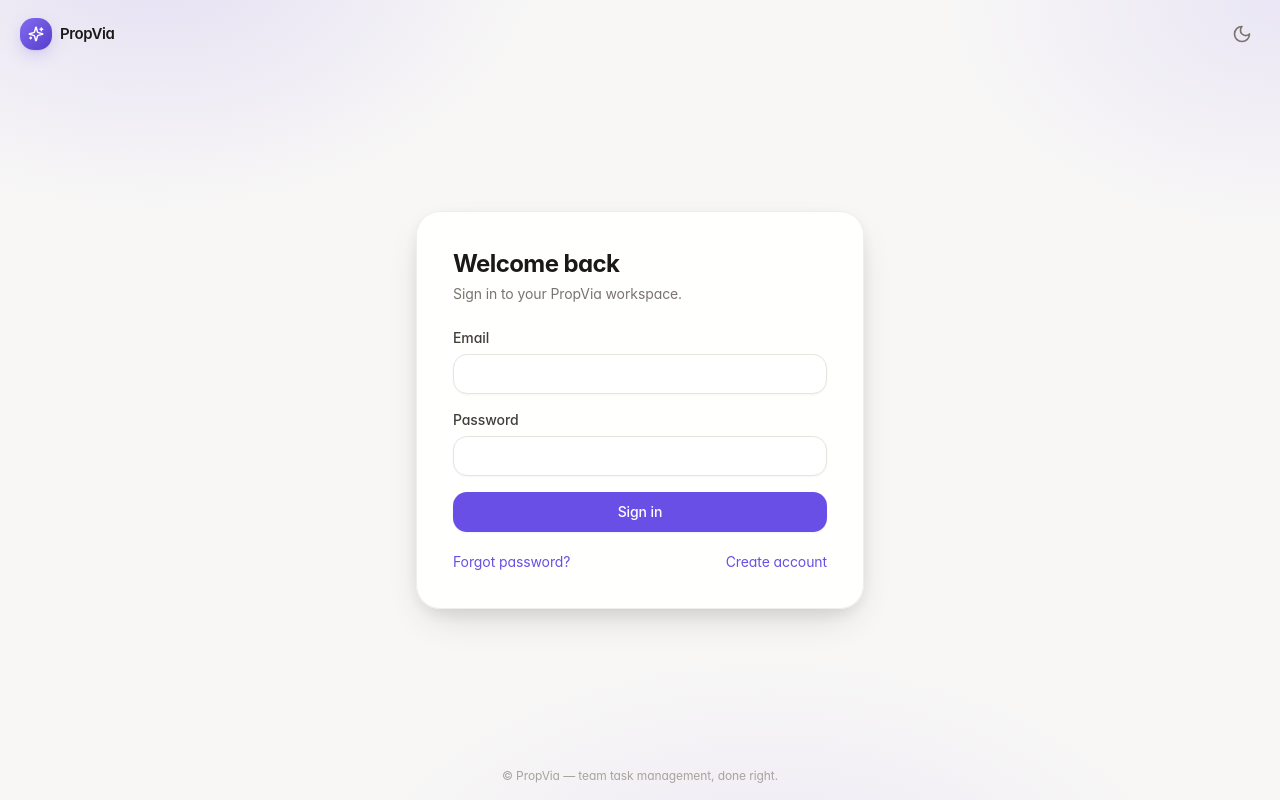
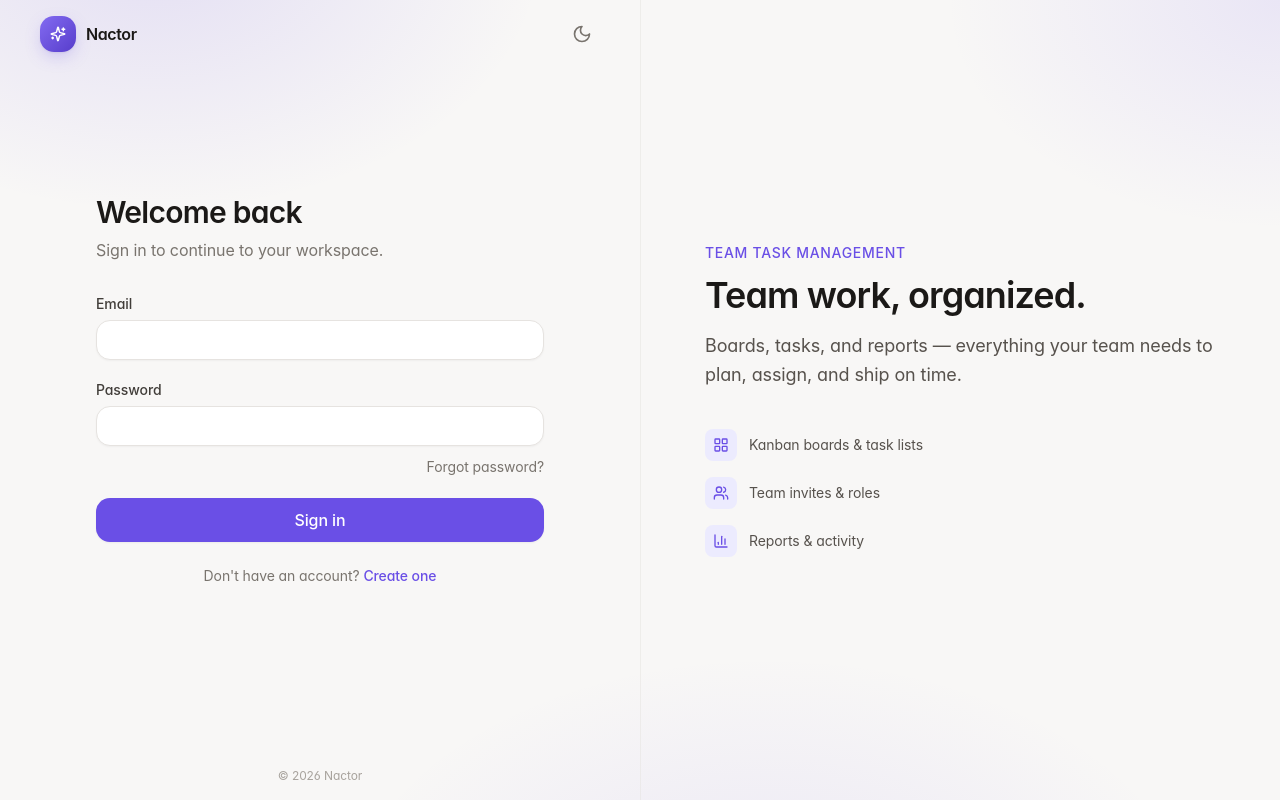
Before and after one commit to naimatmunna/task-managment-app, a React (Vite) app in the folder frontend/: page /login in a window 1280 px wide. Built offline with nearby package versions, Linux system fonts and the light colour scheme; no server answers.

Commit message:
feat: update app name and enhance meta tags for SEO and user experience

```diff
--- a/frontend/index.html
+++ b/frontend/index.html
@@ -3,7 +3,24 @@
   <head>
     <meta charset="UTF-8" />
     <meta name="viewport" content="width=device-width, initial-scale=1.0" />
-    <title>MERN Starter</title>
+    <meta
+      name="description"
+      content="%VITE_APP_NAME% helps teams plan, assign, and track work with boards, tasks, and reports — all in one workspace."
+    />
+    <meta name="theme-color" content="#6a4fe6" />
+    <meta property="og:type" content="website" />
+    <meta property="og:title" content="%VITE_APP_NAME% — Team task management" />
+    <meta
+      property="og:description"
+      content="Plan, assign, and track team work with boards, tasks, and real-time collaboration."
+    />
+    <meta name="twitter:card" content="summary" />
+    <meta name="twitter:title" content="%VITE_APP_NAME% — Team task management" />
+    <meta
+      name="twitter:description"
+      content="Plan, assign, and track team work with boards, tasks, and real-time collaboration."
+    />
+    <title>%VITE_APP_NAME% — Team task management</title>
   </head>
   <body class="h-full">
     <div id="root" class="h-full"></div>
--- a/frontend/src/components/common/PageMeta.jsx
+++ b/frontend/src/components/common/PageMeta.jsx
@@ -1,12 +1,21 @@
 import { Helmet } from 'react-helmet-async';
 import { config } from '@/config/env.js';
 
+const DEFAULT_DESCRIPTION = `${config.appName} helps teams plan, assign, and track work with boards, tasks, and reports.`;
+
 /** Sets document title/description per page. */
 export default function PageMeta({ title, description }) {
+  const fullTitle = title ? `${title} · ${config.appName}` : `${config.appName} — Team task management`;
+  const desc = description ?? DEFAULT_DESCRIPTION;
+
   return (
     <Helmet>
-      <title>{title ? `${title} · ${config.appName}` : config.appName}</title>
-      {description && <meta name="description" content={description} />}
+      <title>{fullTitle}</title>
+      <meta name="description" content={desc} />
+      <meta property="og:title" content={fullTitle} />
+      <meta property="og:description" content={desc} />
+      <meta name="twitter:title" content={fullTitle} />
+      <meta name="twitter:description" content={desc} />
     </Helmet>
   );
 }
--- a/frontend/src/config/env.js
+++ b/frontend/src/config/env.js
@@ -4,7 +4,7 @@
  */
 export const config = Object.freeze({
   apiBaseUrl: import.meta.env.VITE_API_URL || '/api/v1',
-  appName: import.meta.env.VITE_APP_NAME || 'PropVia',
+  appName: import.meta.env.VITE_APP_NAME || 'Nactor',
   isProd: import.meta.env.PROD,
   isDev: import.meta.env.DEV,
 });
--- a/frontend/src/layouts/AuthLayout.jsx
+++ b/frontend/src/layouts/AuthLayout.jsx
@@ -1,34 +1,66 @@
 import { Outlet, Link } from 'react-router-dom';
-import { Sparkles } from 'lucide-react';
+import { Sparkles, LayoutGrid, Users, BarChart3 } from 'lucide-react';
 import { config } from '@/config/env.js';
 import ThemeToggle from '@/components/common/ThemeToggle.jsx';
 import { ROUTES } from '@/constants';
 
-/** Centered card layout for auth pages, over a signature iris mesh background. */
+const FEATURES = [
+  { icon: LayoutGrid, label: 'Kanban boards & task lists' },
+  { icon: Users, label: 'Team invites & roles' },
+  { icon: BarChart3, label: 'Reports & activity' },
+];
+
+/** Split auth layout — form column + brand hero on desktop. */
 export default function AuthLayout() {
   return (
-    <div className="bg-auth flex min-h-screen flex-col">
-      <header className="flex items-center justify-between px-5 py-4">
-        <Link to={ROUTES.HOME} className="flex items-center gap-2">
-          <span className="flex h-8 w-8 items-center justify-center rounded-xl bg-gradient-to-br from-brand-500 to-brand-700 text-white shadow-glow">
+    <div className="bg-auth flex min-h-screen">
+      <div className="flex w-full flex-col lg:w-[min(100%,36rem)] xl:w-[min(100%,40rem)]">
+        <header className="flex items-center justify-between px-5 py-4 lg:px-10">
+          <Link to={ROUTES.HOME} className="flex items-center gap-2.5">
+            <span className="flex h-9 w-9 items-center justify-center rounded-xl bg-gradient-to-br from-brand-500 to-brand-700 text-white shadow-glow">
               <Sparkles className="h-4 w-4" strokeWidth={2.25} />
             </span>
-          <span className="text-[15px] font-semibold tracking-tight text-gray-900 dark:text-gray-50">
+            <span className="text-base font-semibold tracking-tight text-gray-900 dark:text-gray-50">
               {config.appName}
             </span>
           </Link>
           <ThemeToggle />
         </header>
 
-      <main className="flex flex-1 items-center justify-center p-4">
-        <div className="w-full max-w-md animate-scale-in rounded-3xl border border-gray-200/60 bg-white/90 p-8 shadow-pop backdrop-blur-xl dark:border-white/10 dark:bg-gray-900/80 sm:p-9">
+        <main className="flex flex-1 items-center justify-center px-5 pb-6 lg:px-10 lg:pb-10">
+          <div className="w-full max-w-md animate-slide-up rounded-3xl border border-gray-200/60 bg-white/90 p-8 shadow-pop backdrop-blur-xl dark:border-white/10 dark:bg-gray-900/80 sm:p-9 lg:rounded-none lg:border-0 lg:bg-transparent lg:p-0 lg:shadow-none lg:backdrop-blur-none">
             <Outlet />
           </div>
         </main>
 
-      <footer className="px-5 py-4 text-center text-xs text-gray-400">
-        © {config.appName} — team task management, done right.
+        <footer className="px-5 py-4 text-center text-xs text-gray-400 lg:px-10">
+          © {new Date().getFullYear()} {config.appName}
         </footer>
+      </div>
+
+      <aside className="relative hidden flex-1 flex-col justify-center border-l border-gray-200/50 p-12 xl:p-16 dark:border-white/10 lg:flex">
+        <div className="max-w-lg">
+          <p className="text-sm font-medium uppercase tracking-wider text-brand-600 dark:text-brand-400">
+            Team task management
+          </p>
+          <h2 className="mt-3 text-3xl font-semibold tracking-tight text-gray-900 dark:text-white xl:text-4xl">
+            Team work, organized.
+          </h2>
+          <p className="mt-4 text-lg leading-relaxed text-gray-600 dark:text-gray-300">
+            Boards, tasks, and reports — everything your team needs to plan, assign, and ship on time.
+          </p>
+          <ul className="mt-10 space-y-4">
+            {FEATURES.map(({ icon: Icon, label }) => (
+              <li key={label} className="flex items-center gap-3 text-sm text-gray-600 dark:text-gray-300">
+                <span className="flex h-8 w-8 shrink-0 items-center justify-center rounded-lg bg-brand-100 text-brand-600 dark:bg-brand-500/15 dark:text-brand-300">
+                  <Icon className="h-4 w-4" strokeWidth={2} />
+                </span>
+                {label}
+              </li>
+            ))}
+          </ul>
+        </div>
+      </aside>
     </div>
   );
 }
--- a/frontend/src/layouts/DashboardLayout.jsx
+++ b/frontend/src/layouts/DashboardLayout.jsx
@@ -170,7 +170,7 @@ export default function DashboardLayout() {
           </div>
         </header>
 
-        <main className="mx-auto w-full max-w-7xl flex-1 animate-fade-in px-4 py-6 md:px-8 md:py-8">
+        <main className="mx-auto w-full max-w-full flex-1 animate-fade-in px-4 py-6 md:px-8 md:py-8">
           <Outlet />
         </main>
       </div>
--- a/frontend/src/pages/ForgotPassword.jsx
+++ b/frontend/src/pages/ForgotPassword.jsx
@@ -31,19 +31,36 @@ export default function ForgotPassword() {
 
   return (
     <>
-      <PageMeta title="Reset password" />
-      <h1 className="text-2xl font-bold tracking-tight">Forgot password?</h1>
-      <p className="mt-1 mb-6 text-sm text-gray-500 dark:text-gray-400">
-        Enter your email and we&apos;ll send you a reset code.
-      </p>
-      <form onSubmit={handleSubmit(onSubmit)} className="space-y-4">
-        <Input label="Email" type="email" id="email" autoComplete="email" error={errors.email?.message} {...register('email')} />
-        <Button type="submit" isLoading={isLoading} className="w-full">
+      <PageMeta
+        title="Reset password"
+        description="Reset your password using the verification code sent to your email."
+      />
+      <div className="mb-8">
+        <h1 className="text-3xl font-semibold tracking-tight">Forgot password?</h1>
+        <p className="mt-2 text-base text-gray-500 dark:text-gray-400">
+          Enter your email and we&apos;ll send you a reset code.
+        </p>
+      </div>
+
+      <form onSubmit={handleSubmit(onSubmit)} className="space-y-5">
+        <Input
+          label="Email"
+          type="email"
+          id="email"
+          autoComplete="email"
+          error={errors.email?.message}
+          {...register('email')}
+        />
+        <Button type="submit" size="lg" isLoading={isLoading} className="w-full">
           Send reset code
         </Button>
       </form>
-      <p className="mt-5 text-center text-sm">
-        <Link to={ROUTES.LOGIN} className="text-brand-600 hover:underline">
+
+      <p className="mt-6 text-center text-sm text-gray-500 dark:text-gray-400">
+        <Link
+          to={ROUTES.LOGIN}
+          className="font-medium text-brand-600 transition-colors hover:text-brand-700 hover:underline dark:text-brand-400 dark:hover:text-brand-300"
+        >
           Back to sign in
         </Link>
       </p>
--- a/frontend/src/pages/Login.jsx
+++ b/frontend/src/pages/Login.jsx
@@ -24,7 +24,6 @@ export default function Login() {
   const onSubmit = async (values) => {
     try {
       const res = await login(values).unwrap();
-      // Optional second-factor path.
       if (res.data?.otpRequired) {
         navigate(ROUTES.VERIFY_OTP, {
           state: { email: res.data.email, devCode: res.data.devCode, mode: 'login' },
@@ -34,7 +33,6 @@ export default function Login() {
       toast.success('Welcome back!');
       navigate(from, { replace: true });
     } catch (err) {
-      // Unverified accounts are routed to the OTP screen.
       if (err?.data?.code === 'EMAIL_NOT_VERIFIED') {
         toast('Verify your email to continue.', { icon: '✉️' });
         navigate(ROUTES.VERIFY_OTP, {
@@ -52,13 +50,27 @@ export default function Login() {
 
   return (
     <>
-      <PageMeta title="Sign in" />
-      <h1 className="text-2xl font-bold tracking-tight">Welcome back</h1>
-      <p className="mt-1 mb-6 text-sm text-gray-500 dark:text-gray-400">
-        Sign in to your PropVia workspace.
+      <PageMeta
+        title="Sign in"
+        description="Sign in to your workspace to manage tasks, boards, and team projects."
+      />
+      <div className="mb-8">
+        <h1 className="text-3xl font-semibold tracking-tight">Welcome back</h1>
+        <p className="mt-2 text-base text-gray-500 dark:text-gray-400">
+          Sign in to continue to your workspace.
         </p>
-      <form onSubmit={handleSubmit(onSubmit)} className="space-y-4">
-        <Input label="Email" type="email" id="email" autoComplete="email" error={errors.email?.message} {...register('email')} />
+      </div>
+
+      <form onSubmit={handleSubmit(onSubmit)} className="space-y-5">
+        <Input
+          label="Email"
+          type="email"
+          id="email"
+          autoComplete="email"
+          error={errors.email?.message}
+          {...register('email')}
+        />
+        <div>
           <Input
             label="Password"
             type="password"
@@ -67,18 +79,29 @@ export default function Login() {
             error={errors.password?.message}
             {...register('password')}
           />
-        <Button type="submit" isLoading={isLoading} className="w-full">
+          <div className="mt-2 text-right">
+            <Link
+              to={ROUTES.FORGOT_PASSWORD}
+              className="text-sm text-gray-500 transition-colors hover:text-brand-600 dark:text-gray-400 dark:hover:text-brand-400"
+            >
+              Forgot password?
+            </Link>
+          </div>
+        </div>
+        <Button type="submit" size="lg" isLoading={isLoading} className="w-full">
           Sign in
         </Button>
       </form>
-      <div className="mt-5 flex justify-between text-sm">
-        <Link to={ROUTES.FORGOT_PASSWORD} className="text-brand-600 hover:underline">
-          Forgot password?
+
+      <p className="mt-6 text-center text-sm text-gray-500 dark:text-gray-400">
+        Don&apos;t have an account?{' '}
+        <Link
+          to={ROUTES.SIGNUP}
+          className="font-medium text-brand-600 transition-colors hover:text-brand-700 hover:underline dark:text-brand-400 dark:hover:text-brand-300"
+        >
+          Create one
         </Link>
-        <Link to={ROUTES.SIGNUP} className="text-brand-600 hover:underline">
-          Create account
-        </Link>
-      </div>
+      </p>
     </>
   );
 }
--- a/frontend/src/pages/ResetPassword.jsx
+++ b/frontend/src/pages/ResetPassword.jsx
@@ -34,32 +34,65 @@ export default function ResetPassword() {
 
   if (!presetEmail) {
     return (
-      <p className="text-center text-sm text-red-600">
+      <>
+        <PageMeta title="Set new password" />
+        <p className="text-center text-sm text-danger-600">
           Start from the{' '}
-        <Link to={ROUTES.FORGOT_PASSWORD} className="text-brand-600 hover:underline">
+          <Link
+            to={ROUTES.FORGOT_PASSWORD}
+            className="font-medium text-brand-600 hover:underline dark:text-brand-400"
+          >
             forgot password
           </Link>{' '}
           page to receive a code.
         </p>
+      </>
     );
   }
 
   return (
     <>
-      <PageMeta title="Set new password" />
-      <h1 className="text-2xl font-bold tracking-tight">Set a new password</h1>
-      <p className="mt-1 mb-6 text-sm text-gray-500 dark:text-gray-400">
-        Enter the code sent to <span className="font-medium">{presetEmail}</span> and a new password.
+      <PageMeta
+        title="Set new password"
+        description="Enter your reset code and choose a new password for your account."
+      />
+      <div className="mb-8">
+        <h1 className="text-3xl font-semibold tracking-tight">Set a new password</h1>
+        <p className="mt-2 text-base text-gray-500 dark:text-gray-400">
+          Enter the code sent to{' '}
+          <span className="font-medium text-gray-700 dark:text-gray-200">{presetEmail}</span> and choose a
+          new password.
         </p>
-      <form onSubmit={handleSubmit(onSubmit)} className="space-y-4">
-        <Input label="Reset code" id="code" inputMode="numeric" maxLength={6} placeholder="000000" error={errors.code?.message} {...register('code')} />
-        <Input label="New password" type="password" id="password" autoComplete="new-password" error={errors.password?.message} {...register('password')} />
-        <Button type="submit" isLoading={isLoading} className="w-full">
+      </div>
+
+      <form onSubmit={handleSubmit(onSubmit)} className="space-y-5">
+        <Input
+          label="Reset code"
+          id="code"
+          inputMode="numeric"
+          maxLength={6}
+          placeholder="000000"
+          error={errors.code?.message}
+          {...register('code')}
+        />
+        <Input
+          label="New password"
+          type="password"
+          id="password"
+          autoComplete="new-password"
+          error={errors.password?.message}
+          {...register('password')}
+        />
+        <Button type="submit" size="lg" isLoading={isLoading} className="w-full">
           Reset password
         </Button>
       </form>
-      <p className="mt-5 text-center text-sm">
-        <Link to={ROUTES.LOGIN} className="text-brand-600 hover:underline">
+
+      <p className="mt-6 text-center text-sm text-gray-500 dark:text-gray-400">
+        <Link
+          to={ROUTES.LOGIN}
+          className="font-medium text-brand-600 transition-colors hover:text-brand-700 hover:underline dark:text-brand-400 dark:hover:text-brand-300"
+        >
           Back to sign in
         </Link>
       </p>
--- a/frontend/src/pages/Signup.jsx
+++ b/frontend/src/pages/Signup.jsx
@@ -33,21 +33,36 @@ export default function Signup() {
 
   return (
     <>
-      <PageMeta title="Create account" />
-      <h1 className="text-2xl font-bold tracking-tight">Create your workspace</h1>
-      <p className="mt-1 mb-6 text-sm text-gray-500 dark:text-gray-400">
-        Start managing your team&apos;s work in minutes.
+      <PageMeta
+        title="Create account"
+        description="Create your workspace and start organizing team tasks in minutes."
+      />
+      <div className="mb-8">
+        <h1 className="text-3xl font-semibold tracking-tight">Create your workspace</h1>
+        <p className="mt-2 text-base text-gray-500 dark:text-gray-400">
+          Set up your organization and invite your team in minutes.
         </p>
-      <form onSubmit={handleSubmit(onSubmit)} className="space-y-4">
+      </div>
+
+      <form onSubmit={handleSubmit(onSubmit)} className="space-y-5">
+        <div className="grid gap-4 sm:grid-cols-2">
           <Input label="Your name" id="name" autoComplete="name" error={errors.name?.message} {...register('name')} />
           <Input
-          label="Organization name"
+            label="Organization"
             id="organizationName"
             placeholder="Acme Inc"
             error={errors.organizationName?.message}
             {...register('organizationName')}
           />
-        <Input label="Work email" type="email" id="email" autoComplete="email" error={errors.email?.message} {...register('email')} />
+        </div>
+        <Input
+          label="Work email"
+          type="email"
+          id="email"
+          autoComplete="email"
+          error={errors.email?.message}
+          {...register('email')}
+        />
         <Input
           label="Password"
           type="password"
@@ -56,13 +71,20 @@ export default function Signup() {
           error={errors.password?.message}
           {...register('password')}
         />
-        <Button type="submit" isLoading={isLoading} className="w-full">
+        <Button type="submit" size="lg" isLoading={isLoading} className="w-full">
           Create account
         </Button>
+        <p className="text-center text-xs leading-relaxed text-gray-400 dark:text-gray-500">
+          By creating an account, you agree to our Terms of Service and Privacy Policy.
+        </p>
       </form>
-      <p className="mt-5 text-center text-sm text-gray-500 dark:text-gray-400">
+
+      <p className="mt-6 text-center text-sm text-gray-500 dark:text-gray-400">
         Already have an account?{' '}
-        <Link to={ROUTES.LOGIN} className="text-brand-600 hover:underline">
+        <Link
+          to={ROUTES.LOGIN}
+          className="font-medium text-brand-600 transition-colors hover:text-brand-700 hover:underline dark:text-brand-400 dark:hover:text-brand-300"
+        >
           Sign in
         </Link>
       </p>
--- a/frontend/src/pages/VerifyOtp.jsx
+++ b/frontend/src/pages/VerifyOtp.jsx
@@ -29,7 +29,6 @@ export default function VerifyOtp() {
   const [verifyLogin, { isLoading: verifyingLogin }] = useVerifyLoginOtpMutation();
   const [resend, { isLoading: resending }] = useResendOtpMutation();
 
-  // Landed here without context — nothing to verify.
   if (!email) return <Navigate to={ROUTES.LOGIN} replace />;
 
   const isLogin = mode === 'login';
@@ -57,17 +56,25 @@ export default function VerifyOtp() {
 
   return (
     <>
-      <PageMeta title="Verify email" />
-      <h1 className="text-2xl font-bold tracking-tight">Enter your code</h1>
-      <p className="mt-1 mb-6 text-sm text-gray-500 dark:text-gray-400">
-        We sent a 6-digit code to <span className="font-medium text-gray-700 dark:text-gray-200">{email}</span>.
-      </p>
+      <PageMeta
+        title="Verify email"
+        description="Enter the verification code sent to your email to complete sign in or registration."
+      />
+      <div className="mb-8">
+        <h1 className="text-3xl font-semibold tracking-tight">Enter your code</h1>
+        <p className="mt-2 text-base text-gray-500 dark:text-gray-400">
+          We sent a 6-digit code to{' '}
+          <span className="font-medium text-gray-700 dark:text-gray-200">{email}</span>.
+        </p>
+      </div>
+
       {devCode && (
-        <div className="mb-4 rounded-lg bg-amber-50 px-3 py-2 text-xs text-amber-700 dark:bg-amber-900/20 dark:text-amber-300">
+        <div className="mb-5 rounded-xl border border-amber-200/80 bg-amber-50 px-4 py-3 text-sm text-amber-800 dark:border-amber-500/20 dark:bg-amber-900/20 dark:text-amber-300">
           Dev mode: your code is <strong>{devCode}</strong> (shown because SMTP isn&apos;t configured).
         </div>
       )}
-      <form onSubmit={handleSubmit(onSubmit)} className="space-y-4">
+
+      <form onSubmit={handleSubmit(onSubmit)} className="space-y-5">
         <Input
           id="code"
           inputMode="numeric"
@@ -77,16 +84,22 @@ export default function VerifyOtp() {
           error={errors.code?.message}
           {...register('code')}
         />
-        <Button type="submit" isLoading={isLoading} className="w-full">
+        <Button type="submit" size="lg" isLoading={isLoading} className="w-full">
           Verify
         </Button>
       </form>
-      <div className="mt-5 text-center text-sm text-gray-500 dark:text-gray-400">
+
+      <p className="mt-6 text-center text-sm text-gray-500 dark:text-gray-400">
         Didn&apos;t get it?{' '}
-        <button type="button" onClick={onResend} disabled={resending} className="text-brand-600 hover:underline disabled:opacity-50">
+        <button
+          type="button"
+          onClick={onResend}
+          disabled={resending}
+          className="font-medium text-brand-600 transition-colors hover:text-brand-700 hover:underline disabled:opacity-50 dark:text-brand-400 dark:hover:text-brand-300"
+        >
           Resend code
         </button>
-      </div>
+      </p>
     </>
   );
 }
```
Also changed, not shown: 2 other files (tests, documents, lock files or other folders). Lines whose indentation alone changed are shown as unchanged.
